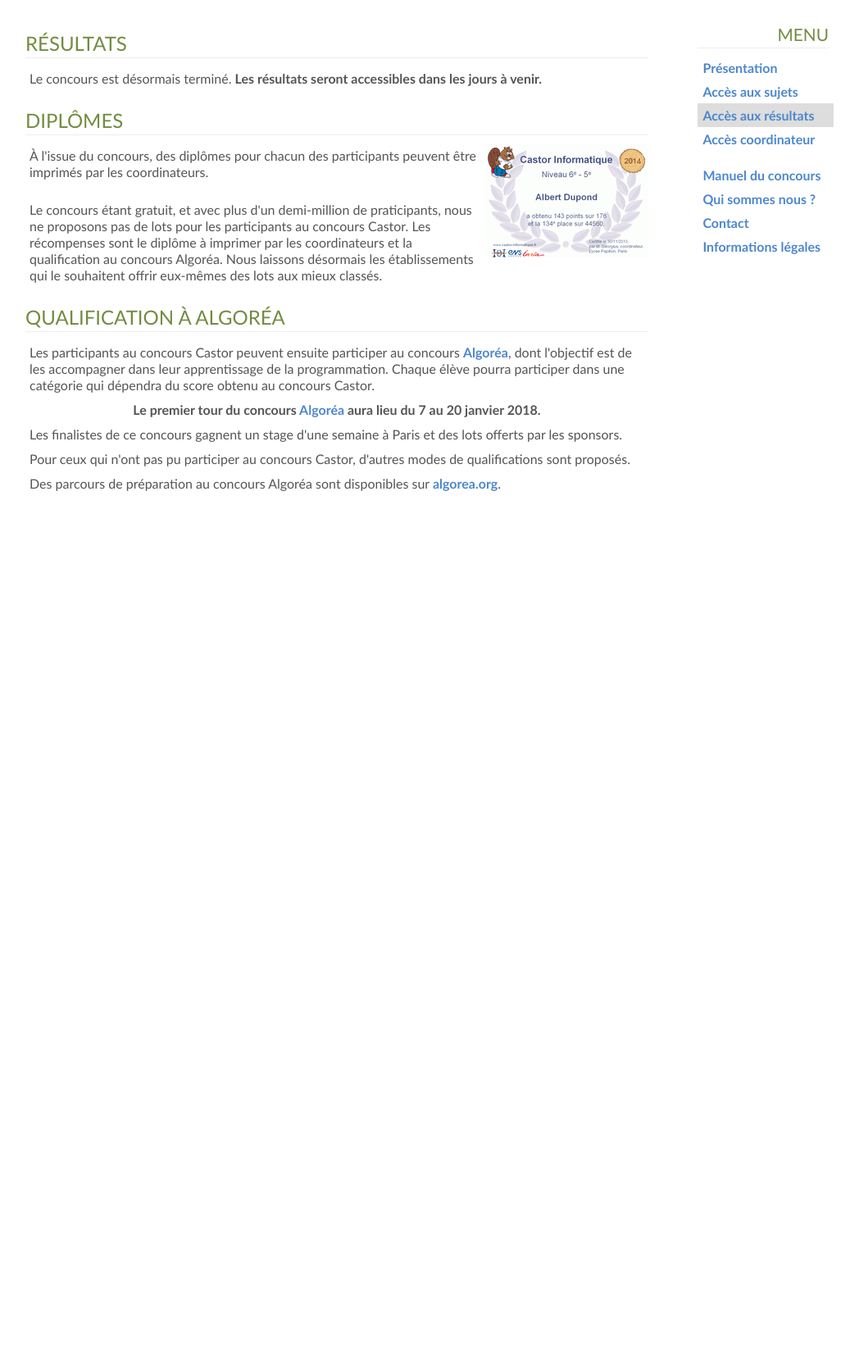
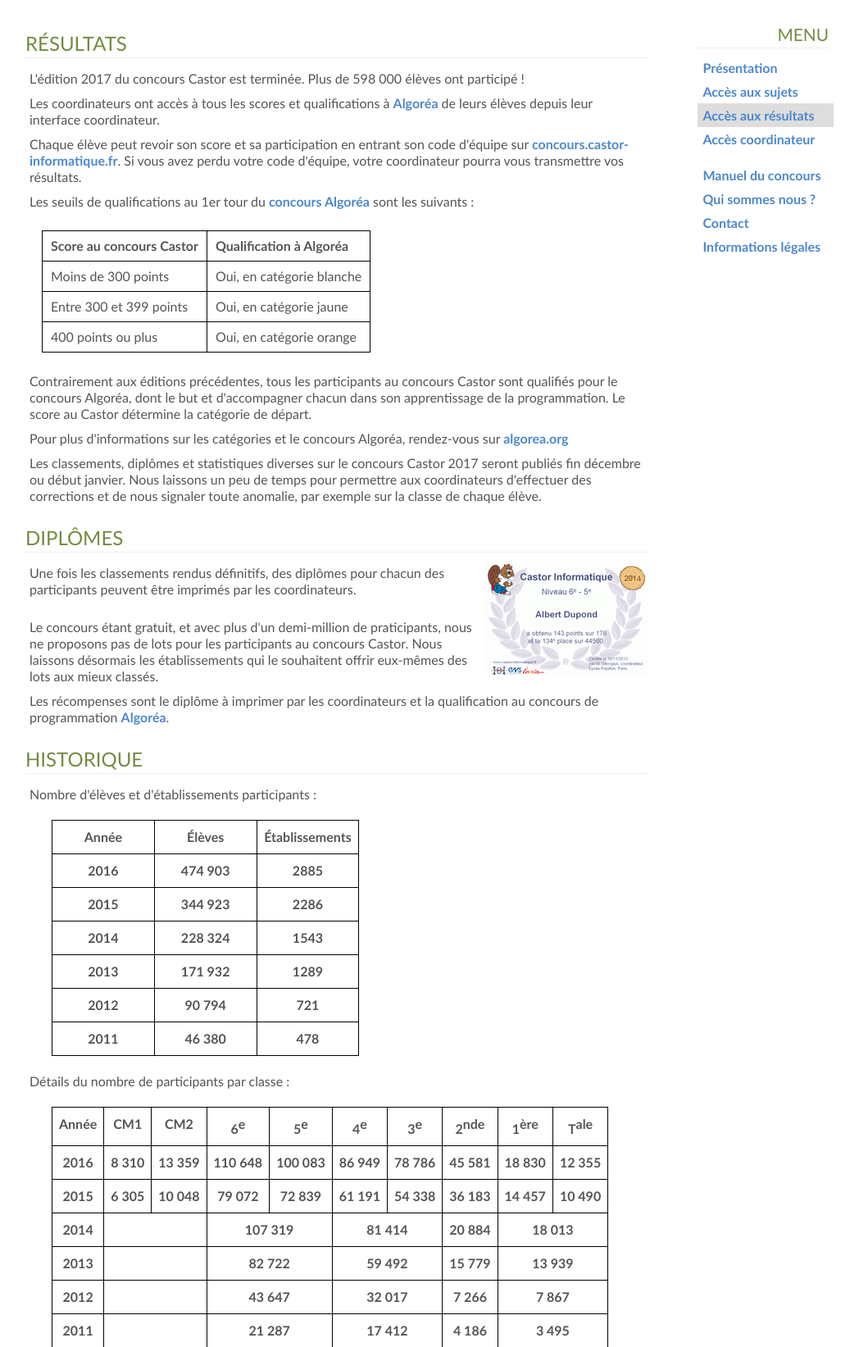
Before and after one commit to France-ioi/castor-informatique.fr, a PHP site: page /resultats.php in a window 1280 px wide. Shown: the part 107-1750 px from the top of the page at 82% size, without its empty margins (119-1167 px from the left). Before the commit the page ends 706 px from the top, so only its background shows below. Run offline with PHP 8.4, Linux system fonts and the light colour scheme; some libraries are stand-ins or nearby versions.

Commit message:
premiers résultats 2017

```diff
--- a/resultats.php
+++ b/resultats.php
@@ -53,8 +53,41 @@ function loadMap() {
 
 <h1>Résultats</h1>
 
-<p>Le concours est désormais terminé. <span style='font-weight:bold'>Les résultats seront accessibles dans les jours à venir.</span></p>
+<!--<p>Le concours est désormais terminé. <span style='font-weight:bold'>Les résultats seront accessibles dans les jours à venir.</span></p>-->
 
+<p>L'édition 2017 du concours Castor est terminée. Plus de 598 000 élèves ont participé !</p>
+
+<p>Les coordinateurs ont accès à tous les scores et qualifications à <a href="http://www.algorea.org" target="_blank">Algoréa</a> de leurs élèves depuis leur interface coordinateur.</p>
+
+<p>Chaque élève peut revoir son score et sa participation en entrant son code d'équipe sur <a href="http://concours.castor-informatique.fr" target="_blank">concours.castor-informatique.fr</a>. Si vous avez perdu votre code d'équipe, votre coordinateur pourra vous transmettre vos résultats.</p>
+
+<p>Les seuils de qualifications au 1er tour du <a href="http://www.algorea.org" target="_blank">concours Algoréa</a> sont les suivants :</p>
+<style>
+.qualificationTable {
+   margin: 20px;
+}
+.qualificationTable tr td {
+   border: solid black 1px;
+   padding: 10px;
+}
+.qualificationTable tr:first-child td {
+   font-weight: bold;
+}
+</style>
+<table class="qualificationTable" cellspacing=0 cellpadding=0><tr><td>Score au concours Castor</td><td>Qualification à Algoréa</td></tr>
+<tr><td>Moins de 300 points</td><td>Oui, en catégorie blanche</td></tr>
+<tr><td>Entre 300 et 399 points</td><td>Oui, en catégorie jaune</td></tr>
+<tr><td>400 points ou plus</td><td>Oui, en catégorie orange</td></tr>
+</table>
+<p>
+Contrairement aux éditions précédentes, tous les participants au concours Castor sont qualifiés pour le concours Algoréa, dont le but et d'accompagner chacun dans son apprentissage de la programmation. Le score au Castor détermine la catégorie de départ.
+</p>
+<p>
+Pour plus d'informations sur les catégories et le concours Algoréa, rendez-vous sur <a href="http://www.algorea.org" target="_blank">algorea.org</a>
+</p>
+<p>
+Les classements, diplômes et statistiques diverses sur le concours Castor 2017 seront publiés fin décembre ou début janvier. Nous laissons un peu de temps pour permettre aux coordinateurs d'effectuer des corrections et de nous signaler toute anomalie, par exemple sur la classe de chaque élève.
+</p>
 <?php endif;
 
 if (contest_phase() == 'contest-results-temp' || contest_phase() == 'contest-results'): ?>
@@ -166,13 +199,14 @@ Vous pouvez également consulter le <a href='img/scores_castor_2014.pdf'>taux de
    <img src="img/diplome_castor_small.png" width="200" style="float:right">
 
    <p>
-   À l'issue du concours, des diplômes pour chacun des participants peuvent être imprimés par les coordinateurs.
+   Une fois les classements rendus définitifs, des diplômes pour chacun des participants peuvent être imprimés par les coordinateurs.
    </p>
    <br/>
    <p>
-    Le concours étant gratuit, et avec plus d'un demi-million de praticipants, nous ne proposons pas de lots pour les participants au concours Castor. Les récompenses sont le diplôme à imprimer par les coordinateurs et la qualification au concours Algoréa. Nous laissons désormais les établissements qui le souhaitent offrir eux-mêmes des lots aux mieux classés.
+    Le concours étant gratuit, et avec plus d'un demi-million de praticipants, nous ne proposons pas de lots pour les participants au concours Castor. Nous laissons désormais les établissements qui le souhaitent offrir eux-mêmes des lots aux mieux classés.</p>
+    <p>Les récompenses sont le diplôme à imprimer par les coordinateurs et la qualification au concours de programmation <a href="http://www.algorea.org" target="_blank">Algoréa</a>.
    </p>
-
+<!--
 <h1 style="clear:both">Qualification à Algoréa</h1>
 
    <p>
@@ -184,6 +218,13 @@ Vous pouvez également consulter le <a href='img/scores_castor_2014.pdf'>taux de
    <p>
       Les finalistes de ce concours gagnent un stage d'une semaine à Paris et des lots offerts par les sponsors.
    </p>
+   <p>
+      Pour ceux qui n'ont pas pu participer au concours Castor, d'autres modes de qualifications sont proposés.
+   </p>
+   <p>
+	  Des parcours de préparation au concours Algoréa sont disponibles sur <a href="http://algorea.org" target="_blank">algorea.org</a>.
+   </p>
+   -->
 <!--
    <p>
    <span style="font-weight:bold">Score minimal pour se qualifier à Algoréa 2017 :</span>
@@ -237,12 +278,6 @@ Vous pouvez également consulter le <a href='img/scores_castor_2014.pdf'>taux de
    </table>
    <br/>
    -->
-   <p>
-      Pour ceux qui n'ont pas pu participer au concours Castor, d'autres modes de qualifications sont proposés.
-   </p>
-   <p>
-	  Des parcours de préparation au concours Algoréa sont disponibles sur <a href="http://algorea.org" target="_blank">algorea.org</a>.
-   </p>
 <!--
 <h1 style="clear:both">Participation par établissement</h1>
 <p>
@@ -250,7 +285,7 @@ Ci-dessous, vous pouvez consulter pour chaque académie, la liste des établisse
 </p>
 
 <iframe src="schoolResults.html" style="width:760px;height:100vh;"></iframe>
-
+-->
 <?php //******************************************************************** ?>
 <h1>Historique</h1>
 
```
Also changed, not shown: index.php (+5 -9 lines).
